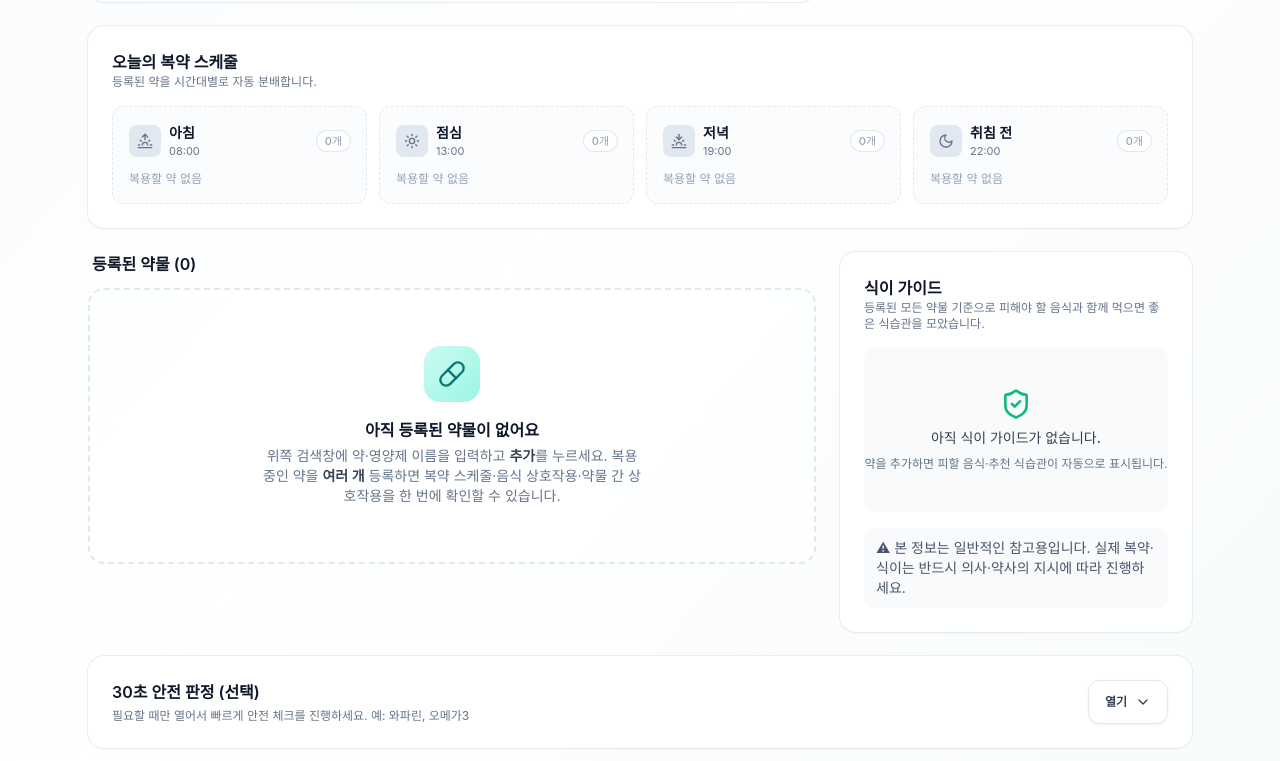
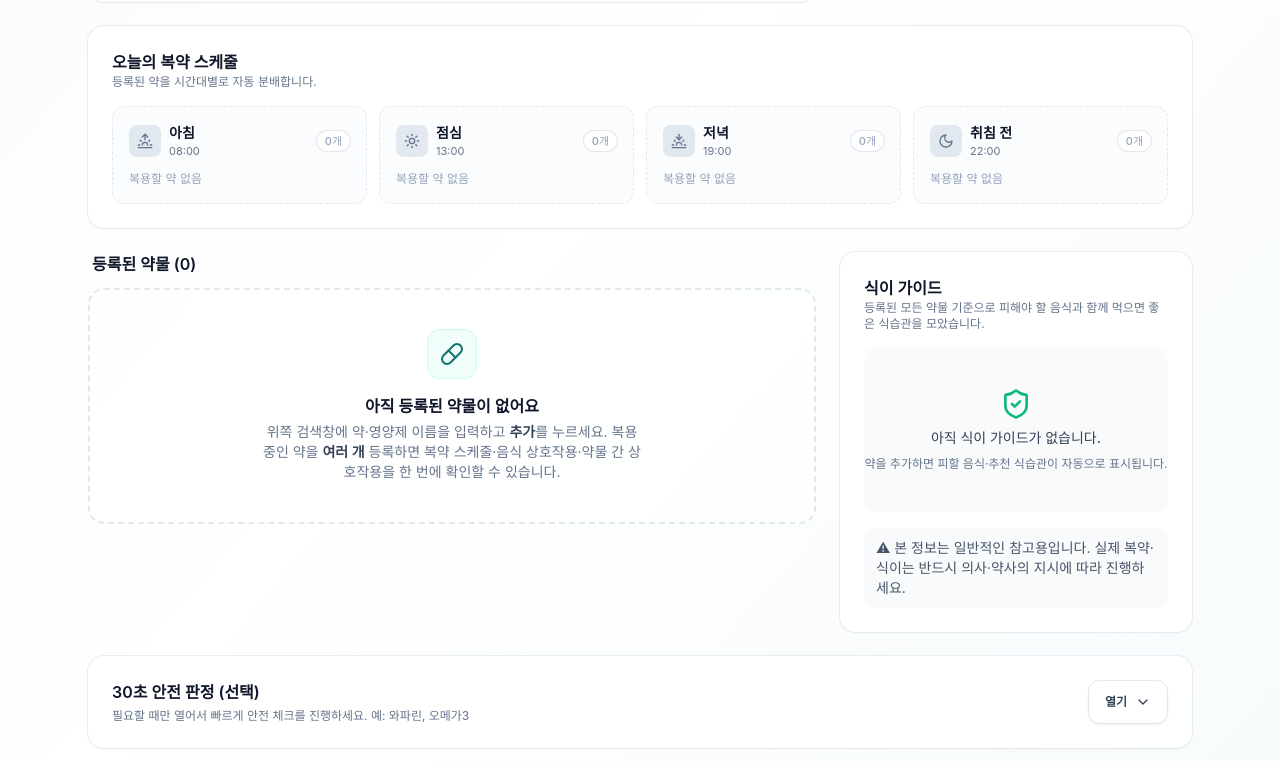
Before and after one commit to Ttime-taek/ai-vital-manager, a Next.js app: page / in a window 1280 px wide. Shown: the part 599-1360 px from the top of the page. Built offline with nearby package versions, Linux system fonts and the light colour scheme; a web font is replaced by a local one.

Commit message:
style(design): FINDING-003 — compact the medication empty state

```diff
--- a/components/EmptyState.tsx
+++ b/components/EmptyState.tsx
@@ -2,9 +2,9 @@ import { Pill } from "lucide-react";
 
 export function EmptyState() {
   return (
-    <div className="flex flex-col items-center justify-center rounded-2xl border-2 border-dashed border-slate-200 bg-white/50 px-4 py-10 text-center sm:px-6 sm:py-14">
-      <div className="flex h-14 w-14 items-center justify-center rounded-2xl bg-gradient-to-br from-brand-100 to-brand-200 text-brand-700">
-        <Pill className="h-7 w-7" />
+    <div className="flex flex-col items-center justify-center rounded-2xl border-2 border-dashed border-slate-200 bg-white/50 px-4 py-8 text-center sm:px-6 sm:py-10">
+      <div className="flex h-12 w-12 items-center justify-center rounded-xl bg-brand-50 text-brand-700 ring-1 ring-brand-100">
+        <Pill className="h-6 w-6" />
       </div>
       <h3 className="mt-4 text-base font-semibold text-slate-900">
         아직 등록된 약물이 없어요
```
